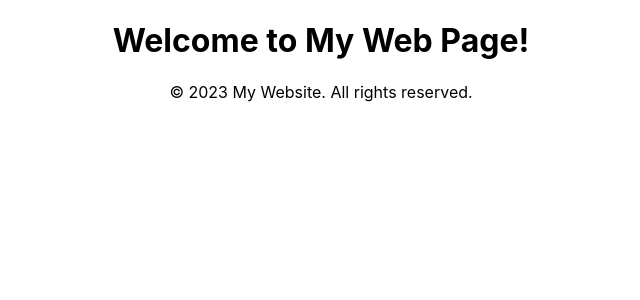
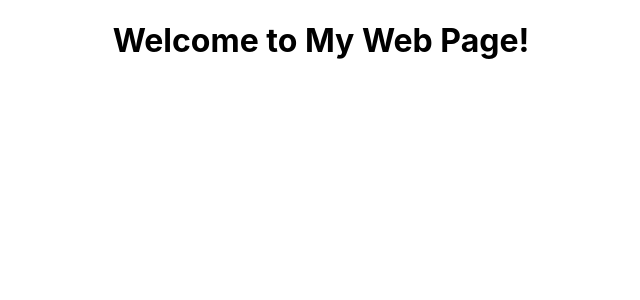
Before and after one commit to hyunjun9788/React_mission5, a React (Create React App) app: page / in a window 1280 px wide. Shown: the top 300 px of the page, without its empty margins (319-959 px from the left). Built offline with nearby package versions, Linux system fonts and the light colour scheme.

Commit message:
fix: Footer 컴포넌트 생성

```diff
--- a/src/App.js
+++ b/src/App.js
@@ -6,6 +6,7 @@ import SectionAbout from "./components/Layout/SectionAbout";
 import AboutContent from "./components/Content/AboutContent";
 import SectionSkills from "./components/Layout/SectionSkills";
 import SkillsContent from "./components/Content/SkillsContent";
+import Footer from "./components/Layout/Footer";
 
 function App() {
     return (
@@ -20,11 +21,11 @@ function App() {
 
             <SectionSkills>
                 <SkillsContent/>
-                </SectionSkills>
+            </SectionSkills>
 
-            <footer className="footer">
+            <Footer>
                 <p className="footer__text">&copy; 2023 My Website. All rights reserved.</p>
-            </footer>
+            </Footer>
         </div>
     );
 }
--- /dev/null
+++ b/src/components/Layout/Footer.js
@@ -0,0 +1,9 @@
+function Footer(){
+    return (
+        <footer className="footer">
+
+        </footer>
+    )
+}
+
+export default Footer
```
